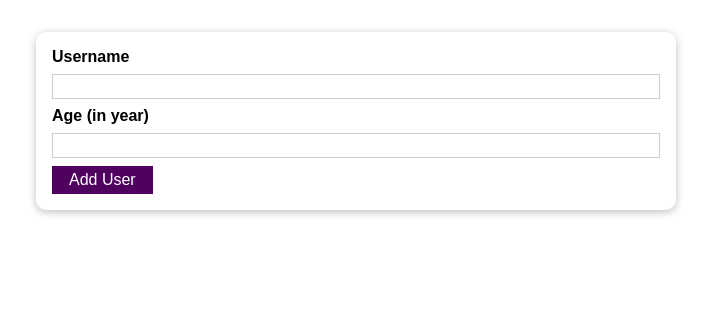
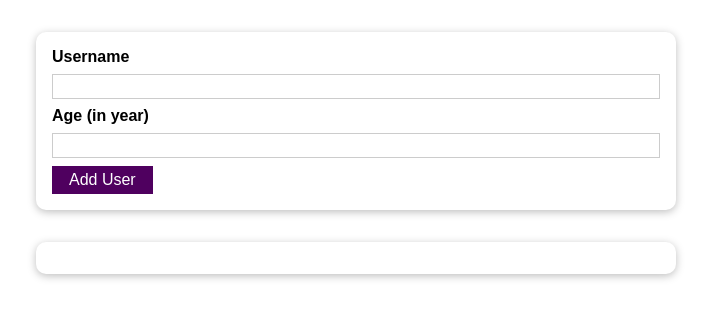
Before and after one commit to sameersheikh2/User, a React (Create React App) app: page / in a window 1280 px wide. Shown: the top 318 px of the page, without its empty margins (284-995 px from the left). Built offline with nearby package versions, Linux system fonts and the light colour scheme.

Commit message:
passed data using lifting up state

```diff
--- a/src/App.js
+++ b/src/App.js
@@ -1,11 +1,22 @@
-import React from 'react';
+import React, {useState} from 'react';
 import AddUser from './Users/AddUser';
+import UserList from './Users/UserList';
 
 
 function App() {
+  const [userList , setUserList] = useState([]);
+
+
+  const userDataHandler = (uName , uAge)=>{
+    setUserList((prevUserList)=>{
+      return [...prevUserList, {name:uName , age: uAge , id: Math.random().toString()} ]})
+  }
+  console.log(userList)
+
   return (
     <div>
-        <AddUser/>
+        <AddUser onAddUser={userDataHandler} />
+        <UserList usersData={userList}/>
     </div>
   );
 }
--- a/src/Users/AddUser.js
+++ b/src/Users/AddUser.js
@@ -18,11 +18,7 @@ const AddUser = (props) => {
       if(+enteredAge < 1){
         return;
       }
-      const userData = {
-          title: enteredUsername,
-          age: enteredAge
-        };
-        console.log(userData);
+      props.onAddUser(enteredUsername, enteredAge);
       setEnteredUsername('')
       setEnteredAge('')
     };
--- /dev/null
+++ b/src/Users/UserList.js
@@ -0,0 +1,16 @@
+import React from 'react'
+import Card from '../UI/Card'
+import classes from './UserList.module.css'
+
+
+const UserList = (props) => {
+  return (
+    <Card className={classes.users}>
+    <ul>
+    {props.usersData.map((users)=>(<li key={users.id}>{users.name} ({users.age} years old)</li>))}
+    </ul>
+    </Card>
+  )
+}
+
+export default UserList
```
